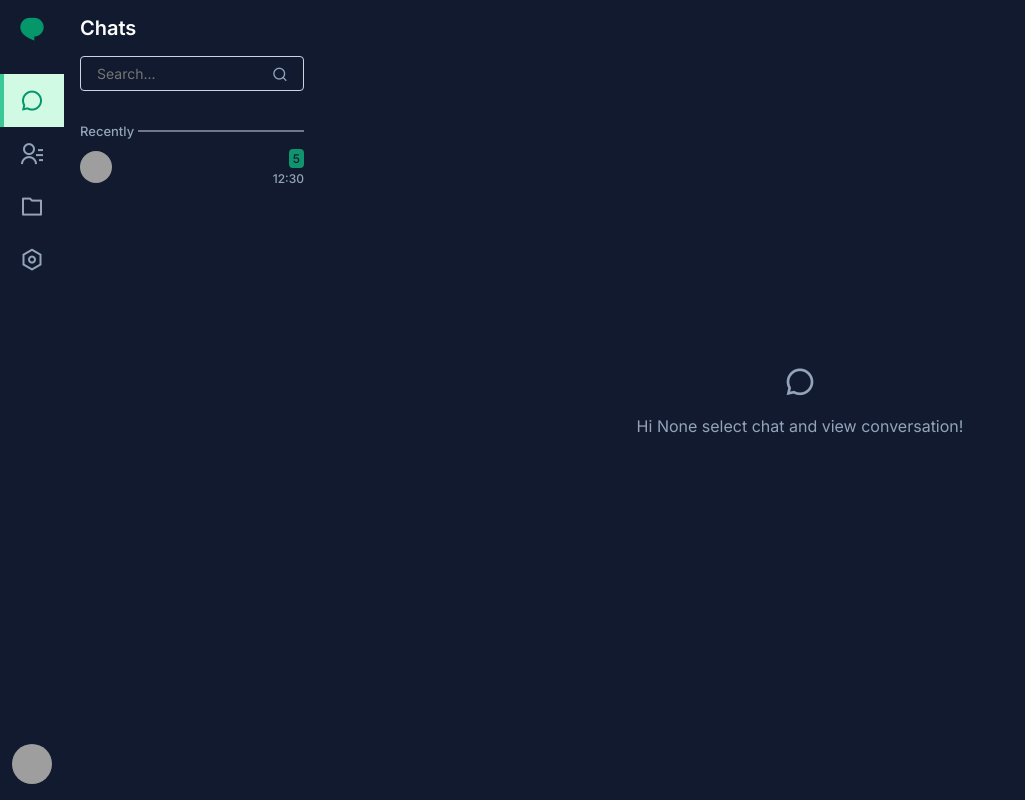
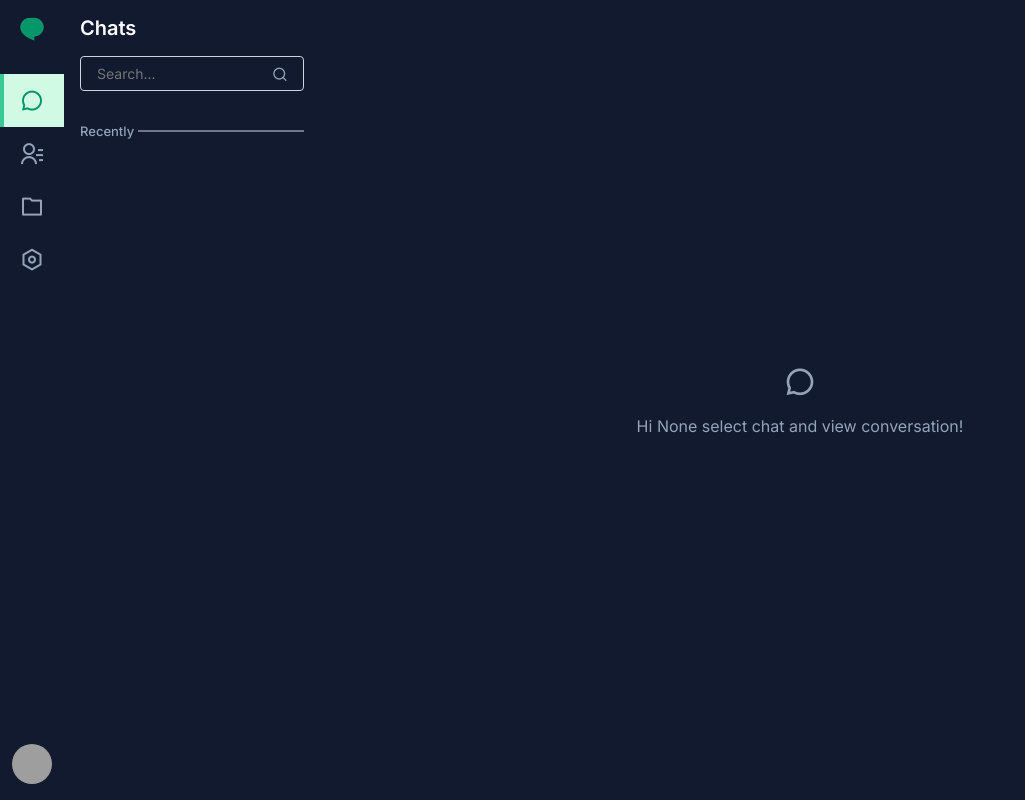
Before and after one commit to tomas0204/Chat-Online, a Django app: page /chat in a window 1280 px wide. Shown: the whole page, without its empty margins (0-1025 px from the left). Run offline with Django 4.2, Linux system fonts and the light colour scheme; some libraries are stand-ins or nearby versions; grey boxes are pictures that could not be loaded.

Commit message:
Refactor chat UI and WebSocket logic
Fix selector bugs and centralize WebSocket handling. Changes: use correct getElementById("recent-messages") and update template id; add openChat(receiver) to open/close socket connections and handle onopen/onmessage; guard against missing receiver; replace scattered per-item socket code with calls to openChat; switch some element class names (open-chat -> agree-chat) and update event delegation to match; convert [data-conversation] click handling to delegated listener with existence checks; prevent duplicate recent entries and remove hardcoded recent item in template; add a "Search Results" title in the users list. These changes clean up event handling, fix selector issues, and centralize connection logic for more reliable chat behavior.

```diff
--- a/AppChat/templates/chat.html
+++ b/AppChat/templates/chat.html
@@ -53,9 +53,10 @@
           <div class="">
             {% if users %}
             <ul class="content-messages-list">
+              <li class="content-message-title"><span>Search Results</span></li>
               {% for user in users %}
               <li class="#conversation-1">
-                <a href="#" class="user-link open-chat" data-username="{{ user.username }}">
+                <a href="#" class="user-link agree-chat" data-username="{{ user.username }}">
                   <img class="content-message-image"
                     src="https://as1.ftcdn.net/v2/jpg/03/46/83/96/1000_F_346839683_6nAPzbhpSkIpb8pmAwufkC7c5eD7wYws.jpg"
                     alt="">
@@ -80,23 +81,9 @@
           {% endif %}
           <div class="content-messages">
             <ul class="content-messages-list">
-              <ul class="content-messages-list" id="#recent-messages">
+              <ul class="content-messages-list" id="recent-messages">
                 <li class="content-message-title"><span>Recently</span></li>
-                <li>
-                  <a class="open-chat" data-conversation="#conversation-1" data-username="{{ receiver.username }}">
-                    <img class="content-message-image"
-                      src="https://as1.ftcdn.net/v2/jpg/03/46/83/96/1000_F_346839683_6nAPzbhpSkIpb8pmAwufkC7c5eD7wYws.jpg"
-                      alt="">
-                    <span class="content-message-info ">
-                      <span class="content-message-name">{{ receiver.username }} </span>
-                      <span class="content-message-text"> </span>
-                    </span>
-                    <span class="content-message-more">
-                      <span class="content-message-unread">5</span>
-                      <span class="content-message-time">12:30</span>
-                    </span>
-                  </a>
-                </li>
+
               </ul>
             </ul>
           </div>
```
Also changed, not shown: AppChat/static/chat.js (+45 -36 lines).
